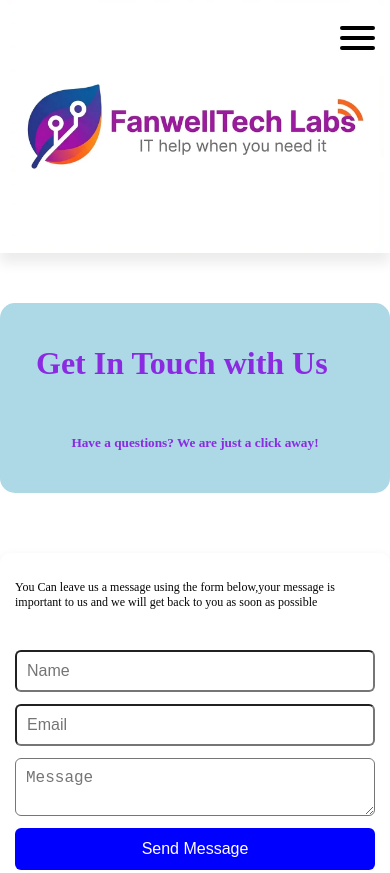
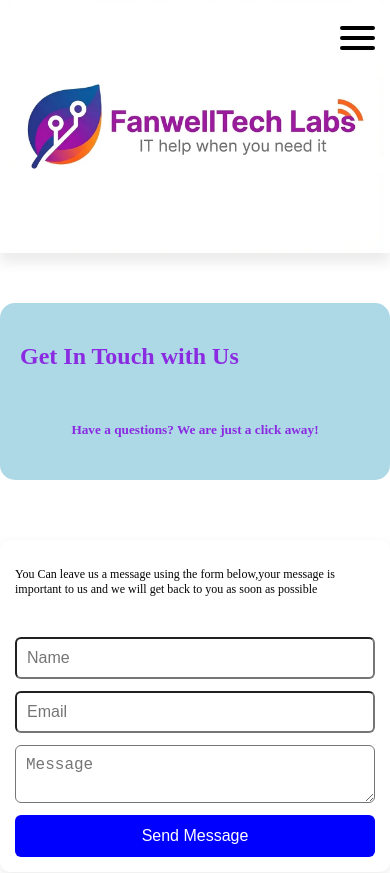
Before and after one commit to fanwelmawelejunior-gif/my-profile-contact, a website: page public/contact.html in a window 390 px wide. Shown: the top 873 px of the page. Drawn offline with Linux system fonts and the light colour scheme.

Commit message:
get in touch

```diff
--- a/public/contact.html
+++ b/public/contact.html
@@ -24,7 +24,7 @@
     </nav>
     </header>
     <div class="contact-header">
-    <h1>Get In Touch with Us</h1>
+    <h2>Get In Touch with Us</h2>
     <h5>Have a questions? We are just a click away!</h5>
     </div>
    <section class="contactus">
--- a/public/style.css
+++ b/public/style.css
@@ -750,12 +750,12 @@ margin-bottom: 40px;
   border-radius: 15px;
   gap: 10px;
 }
-.contact-header h1{
+.contact-header h2{
   width: 100%;
 }
 @media(max-width:480px){
   .contact-header h1{
-    font-size: 2rem;
+    font-size: 1.5rem;
     padding: 0 1rem;
     white-space: nowrap;
   }
```
